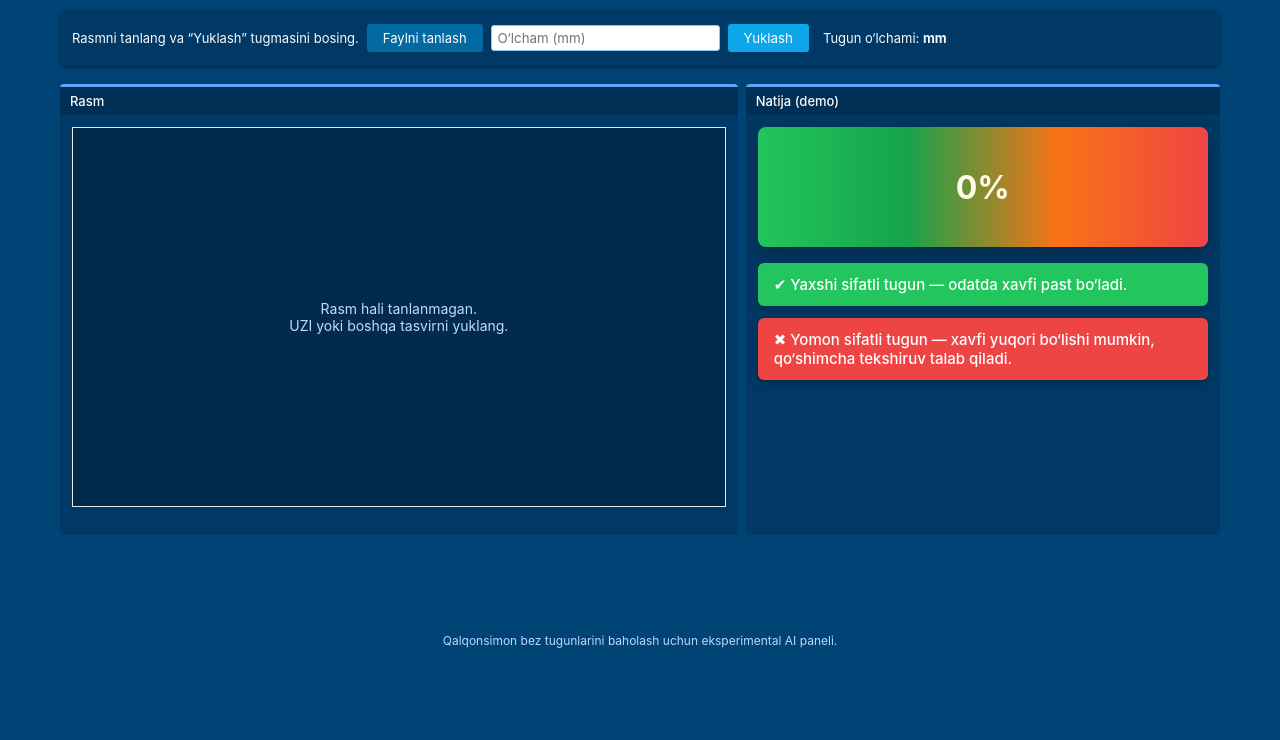
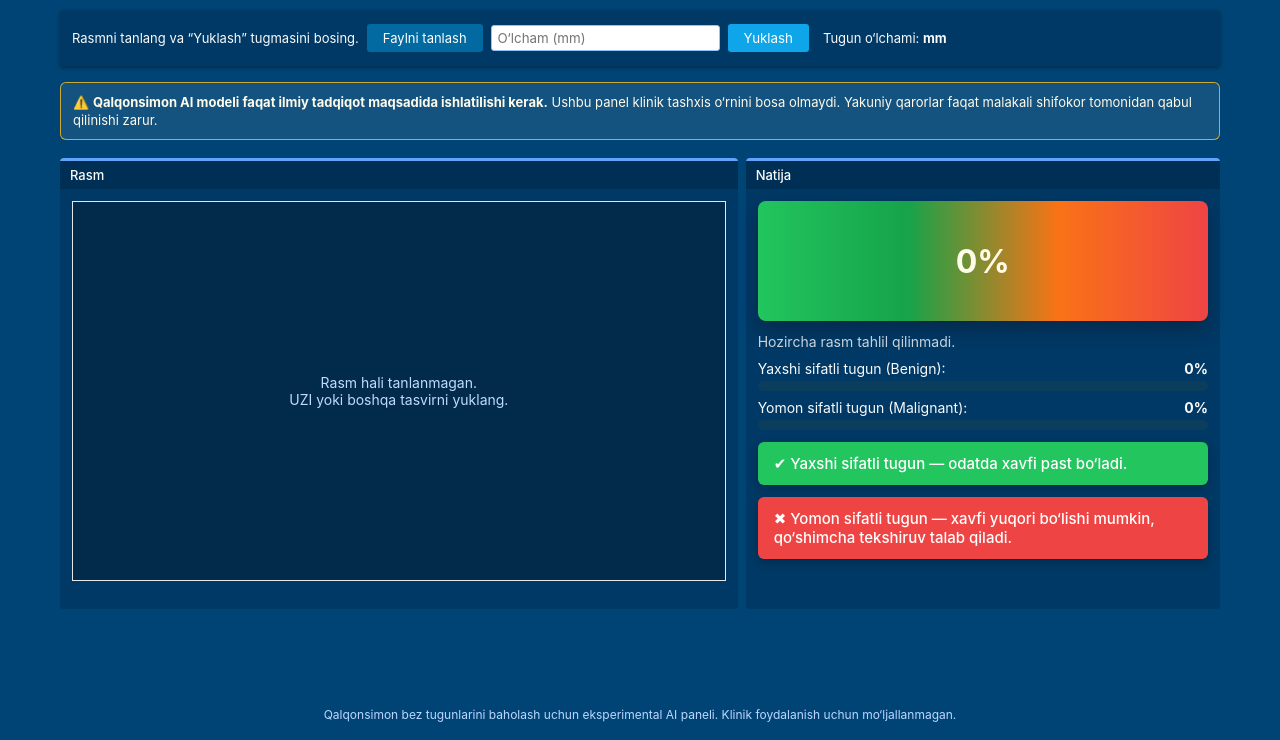
Before and after one commit to bekjonsattorov256-hue/thyroid-telegram-bot, a Flask app: page / in a window 1280 px wide. Shown: the part 94-834 px from the top of the page. Before the commit the page ends 742 px from the top, so only its background shows below. Run offline with Flask 3, Linux system fonts and the light colour scheme; parts of the project's set-up code (start-up, migrations or seed data) failed here and were passed over.

Commit message:
Update index.html

```diff
--- a/templates/index.html
+++ b/templates/index.html
@@ -141,11 +141,12 @@
       font-weight: 700;
       color: #fefce8;
       box-shadow: 0 8px 18px rgba(15, 23, 42, 0.45);
+      margin-bottom: 12px;
     }
 
     /* GREEN & RED INFO BLOCKS */
     .legend {
-      margin-top: 16px;
+      margin-top: 12px;
       display: flex;
       flex-direction: column;
       gap: 12px;
@@ -175,6 +176,46 @@
       color: #bbd7ff;
     }
 
+    .disclaimer-main {
+      margin-top: 16px;
+      padding: 10px 12px;
+      border-radius: 6px;
+      background: rgba(248, 250, 252, 0.08);
+      font-size: 13px;
+      line-height: 1.4;
+      color: #fffbeb;
+      border: 1px solid rgba(251, 191, 36, 0.8);
+    }
+
+    .probs-block {
+      margin-top: 10px;
+      font-size: 14px;
+    }
+
+    .prob-row {
+      display: flex;
+      justify-content: space-between;
+      margin-bottom: 4px;
+    }
+
+    .prob-bar-bg {
+      background:#0b3d5c;
+      border-radius:6px;
+      height:10px;
+      overflow:hidden;
+      margin-bottom:8px;
+    }
+
+    .prob-bar-benign {
+      background:#22c55e;
+      height:100%;
+    }
+
+    .prob-bar-malignant {
+      background:#ef4444;
+      height:100%;
+    }
+
     @media (max-width: 960px) {
       .grid {
         grid-template-columns: 1fr;
@@ -198,16 +239,33 @@
   <!-- MAIN PANEL -->
   <div class="panel">
 
-    <div class="toolbar">
+    <!-- Upload form -->
+    <form class="toolbar" method="POST" enctype="multipart/form-data">
       <span>Rasmni tanlang va “Yuklash” tugmasini bosing.</span>
 
       <label for="fileInput" class="file-label">Faylni tanlash</label>
-      <input id="fileInput" type="file" accept="image/*">
+      <input id="fileInput" name="image" type="file" accept="image/*">
 
-      <input id="sizeInput" type="number" placeholder="O‘lcham (mm)" style="padding:4px 6px;border-radius:3px;border:1px solid #93c5fd;">
-      <button class="btn-primary">Yuklash</button>
+      <input
+        id="sizeInput"
+        name="lesion_size"
+        type="number"
+        placeholder="O‘lcham (mm)"
+        style="padding:4px 6px;border-radius:3px;border:1px solid #93c5fd;"
+      >
+      <button class="btn-primary" type="submit">Yuklash</button>
 
-      <span style="margin-left:6px;">Tugun o‘lchami: <b id="lesionSizeLabel">mm</b></span>
+      <span style="margin-left:6px;">
+        Tugun o‘lchami:
+        <b id="lesionSizeLabel">
+          {% if lesion_size %}{{ lesion_size }} mm{% else %}mm{% endif %}
+        </b>
+      </span>
+    </form>
+
+    <div class="disclaimer-main">
+      ⚠️ <strong>Qalqonsimon AI modeli faqat ilmiy tadqiqot maqsadida ishlatilishi kerak.</strong>
+      Ushbu panel klinik tashxis o‘rnini bosa olmaydi. Yakuniy qarorlar faqat malakali shifokor tomonidan qabul qilinishi zarur.
     </div>
 
     <div class="grid">
@@ -227,10 +285,44 @@
 
       <!-- RIGHT -->
       <div class="panel-box">
-        <div class="panel-header">Natija (demo)</div>
+        <div class="panel-header">Natija</div>
         <div class="panel-body">
 
-          <div class="probability-bar" id="probBox">0%</div>
+          <!-- Katta foiz raqami -->
+          <div class="probability-bar" id="probBox">
+            {{ pred_prob|default(0)|round(1) }}%
+          </div>
+
+          <!-- Model xulosasi va tafsilotlar -->
+          <div style="margin-bottom:10px; font-size:14px;">
+            {% if result_text %}
+              <div style="margin-bottom:4px;">{{ result_text }}</div>
+            {% else %}
+              <div style="opacity:0.8;">Hozircha rasm tahlil qilinmadi.</div>
+            {% endif %}
+            {% if details_text %}
+              <div style="opacity:0.9;">{{ details_text }}</div>
+            {% endif %}
+          </div>
+
+          <!-- Benign / Malignant foizlari -->
+          <div class="probs-block">
+            <div class="prob-row">
+              <span>Yaxshi sifatli tugun (Benign):</span>
+              <strong>{{ benign|default(0)|round(2) }}%</strong>
+            </div>
+            <div class="prob-bar-bg">
+              <div class="prob-bar-benign" style="width: {{ benign|default(0) }}%;"></div>
+            </div>
+
+            <div class="prob-row">
+              <span>Yomon sifatli tugun (Malignant):</span>
+              <strong>{{ malignant|default(0)|round(2) }}%</strong>
+            </div>
+            <div class="prob-bar-bg">
+              <div class="prob-bar-malignant" style="width: {{ malignant|default(0) }}%;"></div>
+            </div>
+          </div>
 
           <!-- GREEN & RED EXPLANATION -->
           <div class="legend">
@@ -250,7 +342,7 @@
   </div>
 
   <div class="footer">
-    Qalqonsimon bez tugunlarini baholash uchun eksperimental AI paneli.
+    Qalqonsimon bez tugunlarini baholash uchun eksperimental AI paneli. Klinik foydalanish uchun mo‘ljallanmagan.
   </div>
 </div>
 
@@ -258,7 +350,6 @@
   const fileInput = document.getElementById('fileInput');
   const preview = document.getElementById('preview');
   const placeholder = document.getElementById('placeholder');
-  const probBox = document.getElementById('probBox');
   const sizeInput = document.getElementById('sizeInput');
   const lesionLabel = document.getElementById('lesionSizeLabel');
 
@@ -269,9 +360,6 @@
     preview.src = URL.createObjectURL(file);
     preview.style.display = "block";
     placeholder.style.display = "none";
-
-    const prob = Math.round(10 + Math.random() * 80); // Demo foiz
-    probBox.textContent = prob + "%";
   });
 
   sizeInput.addEventListener('input', e => {
```
